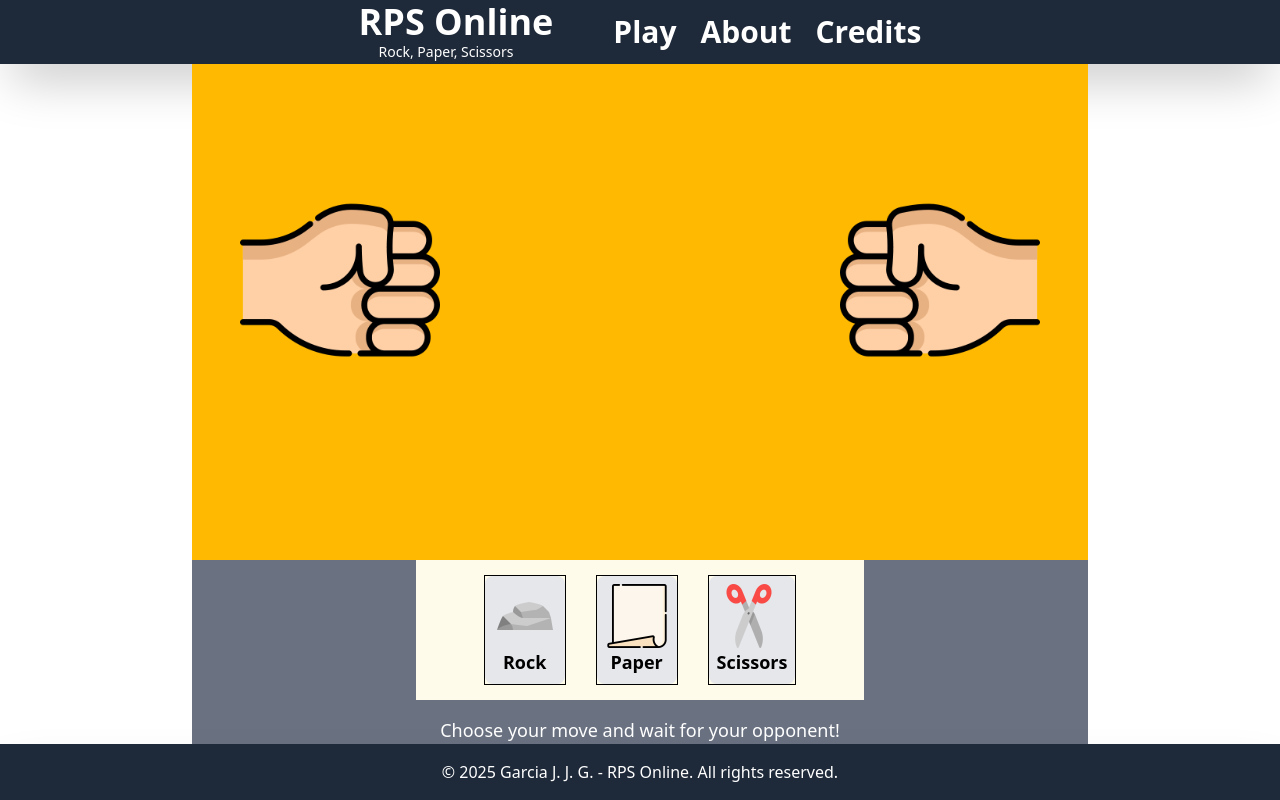
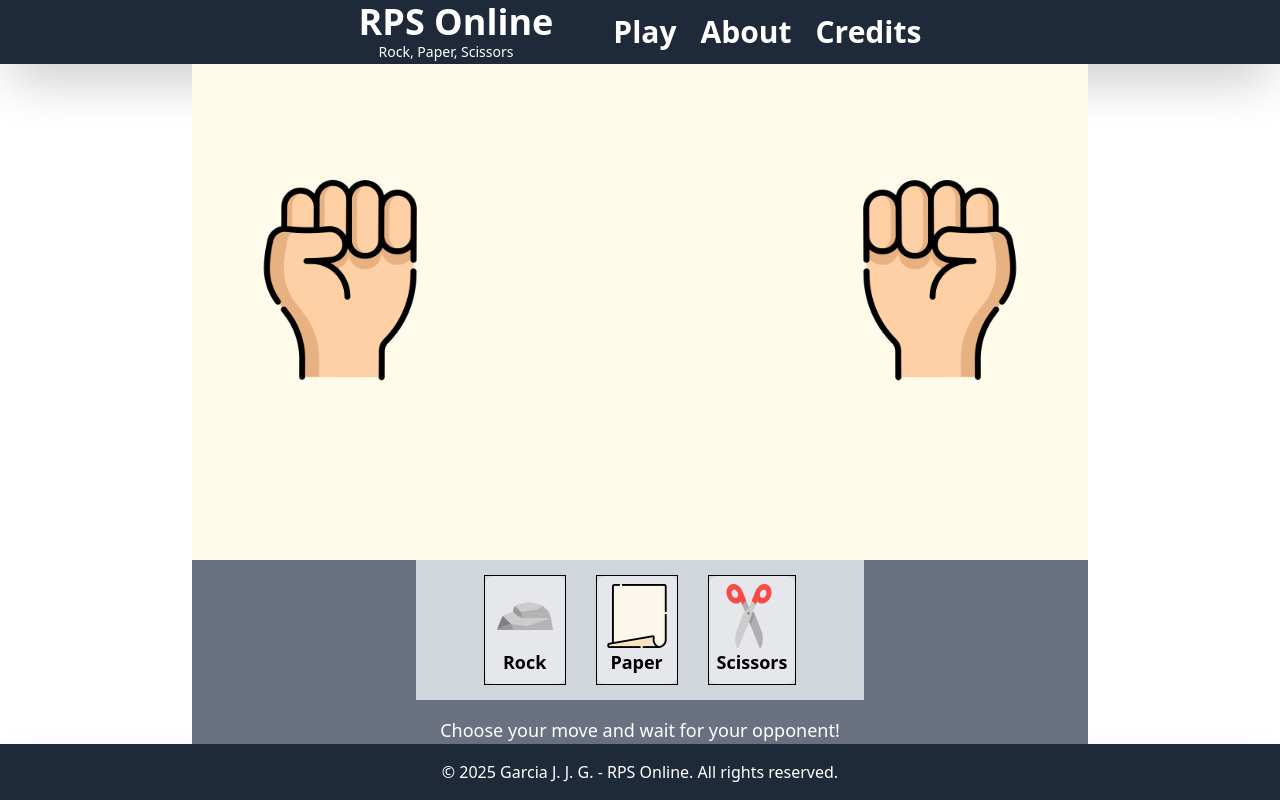
Before and after one commit to DustyCs/RPS-Online, a React (Vite) app in the folder frontend/RPS Online/: page /play in a window 1280 px wide. Built offline with nearby package versions, Linux system fonts and the light colour scheme.

Commit message:
Fist Animation Added

```diff
--- a/frontend/RPS Online/src/features/game/components/player_interface.jsx
+++ b/frontend/RPS Online/src/features/game/components/player_interface.jsx
@@ -28,36 +28,58 @@ export default function PlayerInterface() {
 
   return (
     <>
-        <div className={loading ? 'flex items-center bg-amber-600 justify-center w-full h-full' : 'relative flex items-center bg-amber-400 justify-center w-full h-full'}>
+        <div className={loading ? 'flex items-center bg-amber-50 justify-center w-full h-full' : 'relative flex items-center bg-amber-50 justify-center w-full h-full'}>
                     <motion.div className={'absolute bottom-20'}
                         initial={{ x: 0, y: 0 }}
-                        animate={ loading ? { x:0 , y: 0 } : { x:-300 ,y: -100 }}>
+                        animate={ loading
+                        ? { x:0 , y: 0 }
+                        : { x:-300 ,y: -100 }}
+                        transition={{ duration: 0.5, ease: 'easeOut' }}>
                         <motion.img src={FistIMG} alt=""
                             initial={{ rotate: 0 }}
-                            animate={ loading ? { rotate: 360 } : { rotate: 0 }}
+                            animate={ loading
+                                ? { rotate: 360 }
+                                : selectedChoice === null
+                                    ? { rotate: [0, -90, 0] }
+                                    : { rotate: 0 }
+                                }
                             transition={
                                 loading
                                 ? { duration: 1, repeat: Infinity, ease: 'linear' }
-                                : { duration: 0.3, ease: 'easeOut' }}
+                                : selectedChoice === null
+                                    ? { duration: 1, repeat: Infinity, ease: 'easeOut' }
+                                    : { duration: 0.3, ease: 'easeOut' }
+                                }
                             className={ 'w-50 h-50 ' + (loading ? 'rotate-0' : 'rotate-90') }
                     />
                     </motion.div>
                     {/* Enemy Hand Mirrored */}
                     <motion.div className={'absolute bottom-20'}
                         initial={{ x: 0, y: 0 }}
-                        animate={ loading ? { x:0 , y: 0 } : { x:300 ,y: -100 }}>
+                        animate={ loading
+                            ? { x: 0 , y: 0 }
+                            : { x: 300 , y: -100 }}
+                        transition={{ duration: 0.5, ease: 'easeOut' }}>
                         <motion.img src={FistIMG} alt=""
                             initial={{ rotate: 0, scaleX: -1 }}
-                            animate={ loading ? { rotate: -360 } : { rotate: 0 }}
+                            animate={ loading
+                                ? { rotate: -360 }
+                                : selectedChoice === null
+                                    ? { rotate: [0, -90, 0] }
+                                    : { rotate: 0 }
+                                }
                             transition={
                                 loading
                                 ? { duration: 1, repeat: Infinity, ease: 'linear' }
-                                : { duration: 0.3, ease: 'easeOut' }}
+                                : selectedChoice === null
+                                    ? { duration: 1, repeat: Infinity, ease: 'easeOut' }
+                                    : { duration: 0.3, ease: 'easeOut' }
+                                }
                             className={ 'w-50 h-50 ' + (loading ? 'rotate-0' : '-rotate-90') }
                     />
                     </motion.div>
         </div>
-        <div className=' flex w-1/2 items-center justify-center h-[25%] bg-amber-50 '>
+        <div className=' flex w-1/2 items-center justify-center h-[25%] bg-gray-300 '>
             {
                 loading ? (
                     <div>
```
